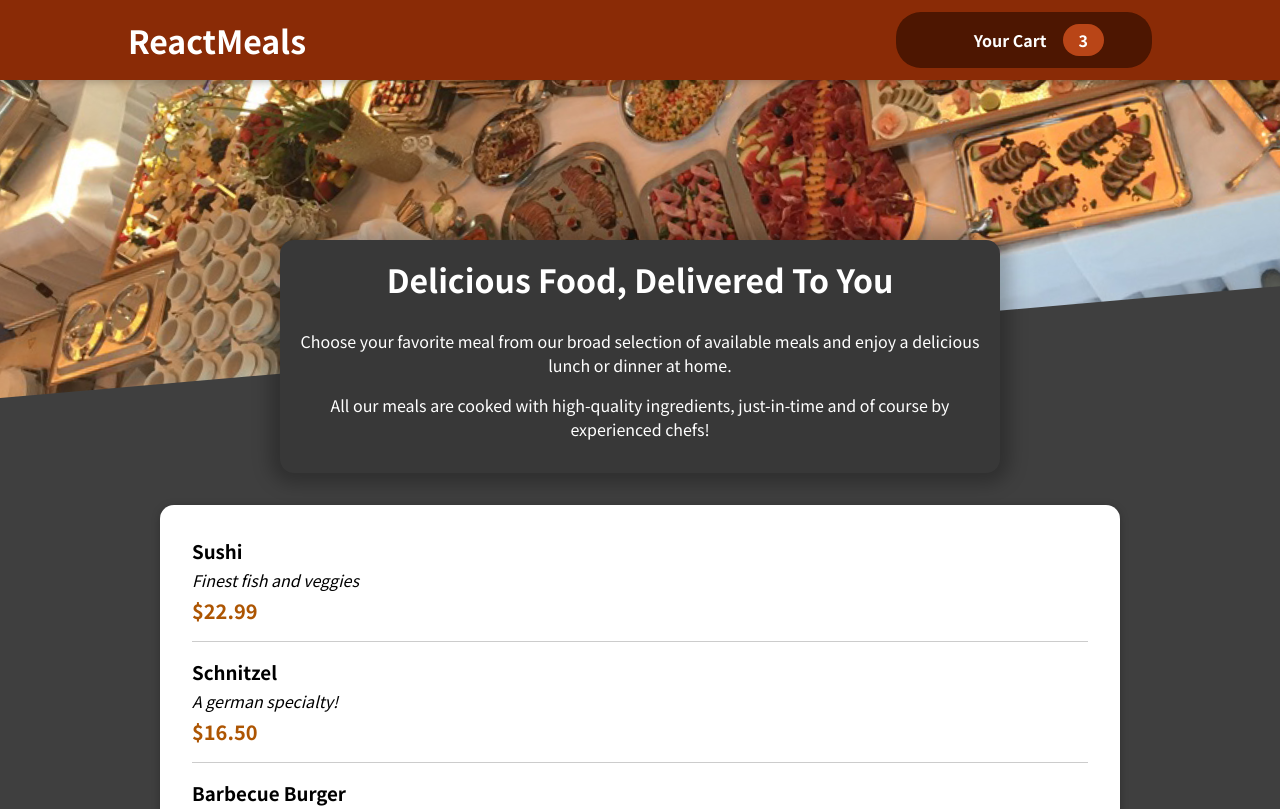
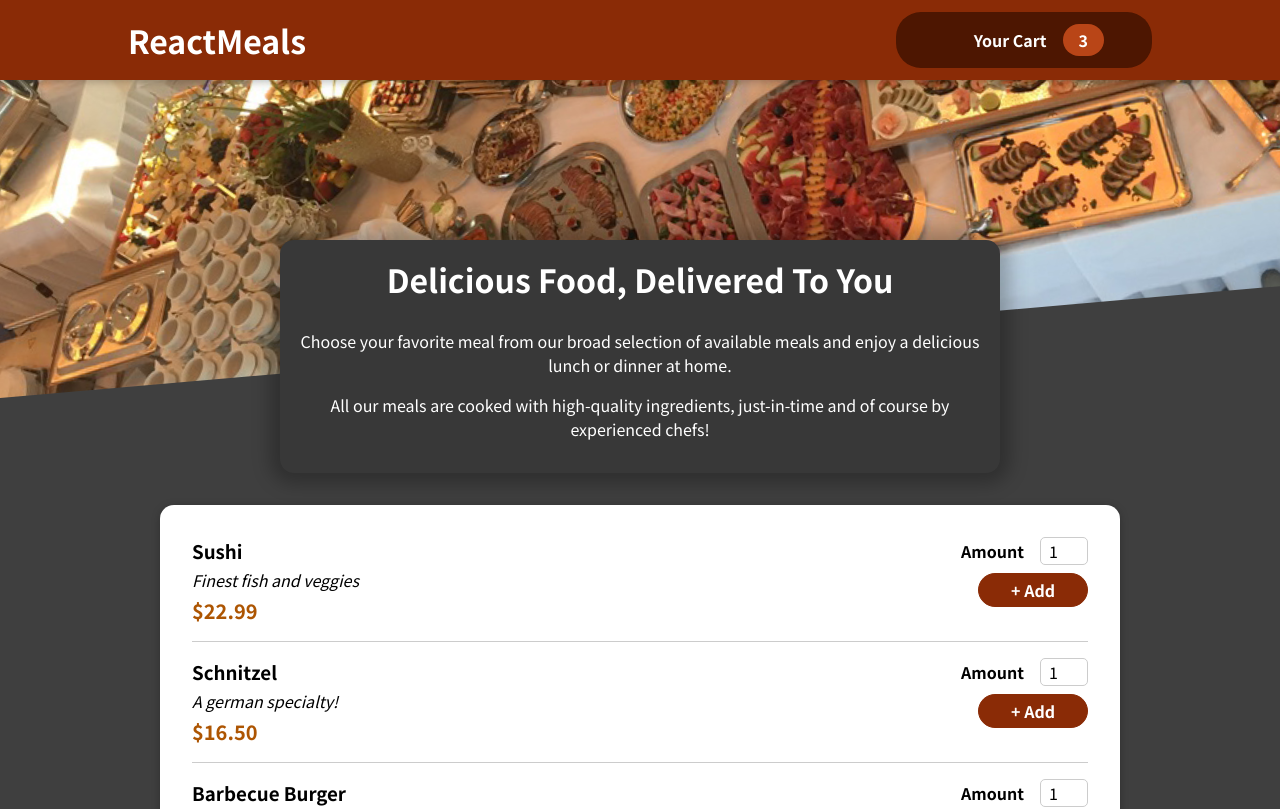
Before and after one commit to dewanwakilahmed/food-order-app-react, a React (Create React App) app: page / in a window 1280 px wide. Shown: the top 809 px of the page. Built offline with nearby package versions, Linux system fonts and the light colour scheme; some icons are missing.

Commit message:
Adding a Form

```diff
--- a/src/components/Meals/MealItem/MealItem.js
+++ b/src/components/Meals/MealItem/MealItem.js
@@ -1,4 +1,6 @@
 import React from "react";
+
+import MealItemForm from "./MealItemForm";
 
 import classes from "./MealItem.module.css";
 
@@ -12,7 +14,9 @@
         <div className={classes.description}>{props.description}</div>
         <div className={classes.price}>{price}</div>
       </div>
-      <div></div>
+      <div>
+        <MealItemForm />
+      </div>
     </li>
   );
 };
--- /dev/null
+++ b/src/components/Meals/MealItem/MealItemForm.js
@@ -0,0 +1,26 @@
+import React from "react";
+
+import Input from "../../UI/Input";
+
+import classes from "./MealItemForm.module.css";
+
+const MealItemForm = (props) => {
+  return (
+    <form className={classes.form}>
+      <Input
+        label="Amount"
+        input={{
+          id: "amount",
+          type: "number",
+          min: "1",
+          max: "5",
+          step: "1",
+          defaultValue: "1",
+        }}
+      />
+      <button>+ Add</button>
+    </form>
+  );
+};
+
+export default MealItemForm;
--- /dev/null
+++ b/src/components/Meals/MealItem/MealItemForm.module.css
@@ -0,0 +1,20 @@
+.form {
+  text-align: right;
+}
+
+.form button {
+  font: inherit;
+  cursor: pointer;
+  background-color: #8a2b06;
+  border: 1px solid #8a2b06;
+  color: white;
+  padding: 0.25rem 2rem;
+  border-radius: 20px;
+  font-weight: bold;
+}
+
+.form button:hover,
+.form button:active {
+  background-color: #641e03;
+  border-color: #641e03;
+}
--- /dev/null
+++ b/src/components/UI/Input.js
@@ -0,0 +1,14 @@
+import React from "react";
+
+import classes from "./Input.module.css";
+
+const Input = (props) => {
+  return (
+    <div className={classes.input}>
+      <label htmlFor={props.input.id}>{props.label}</label>
+      <input {...props.input} />
+    </div>
+  );
+};
+
+export default Input;
--- /dev/null
+++ b/src/components/UI/Input.module.css
@@ -0,0 +1,18 @@
+.input {
+  display: flex;
+  align-items: center;
+  margin-bottom: 0.5rem;
+}
+
+.input label {
+  font-weight: bold;
+  margin-right: 1rem;
+}
+
+.input input {
+  width: 3rem;
+  border-radius: 5px;
+  border: 1px solid #ccc;
+  font: inherit;
+  padding-left: 0.5rem;
+}
```
